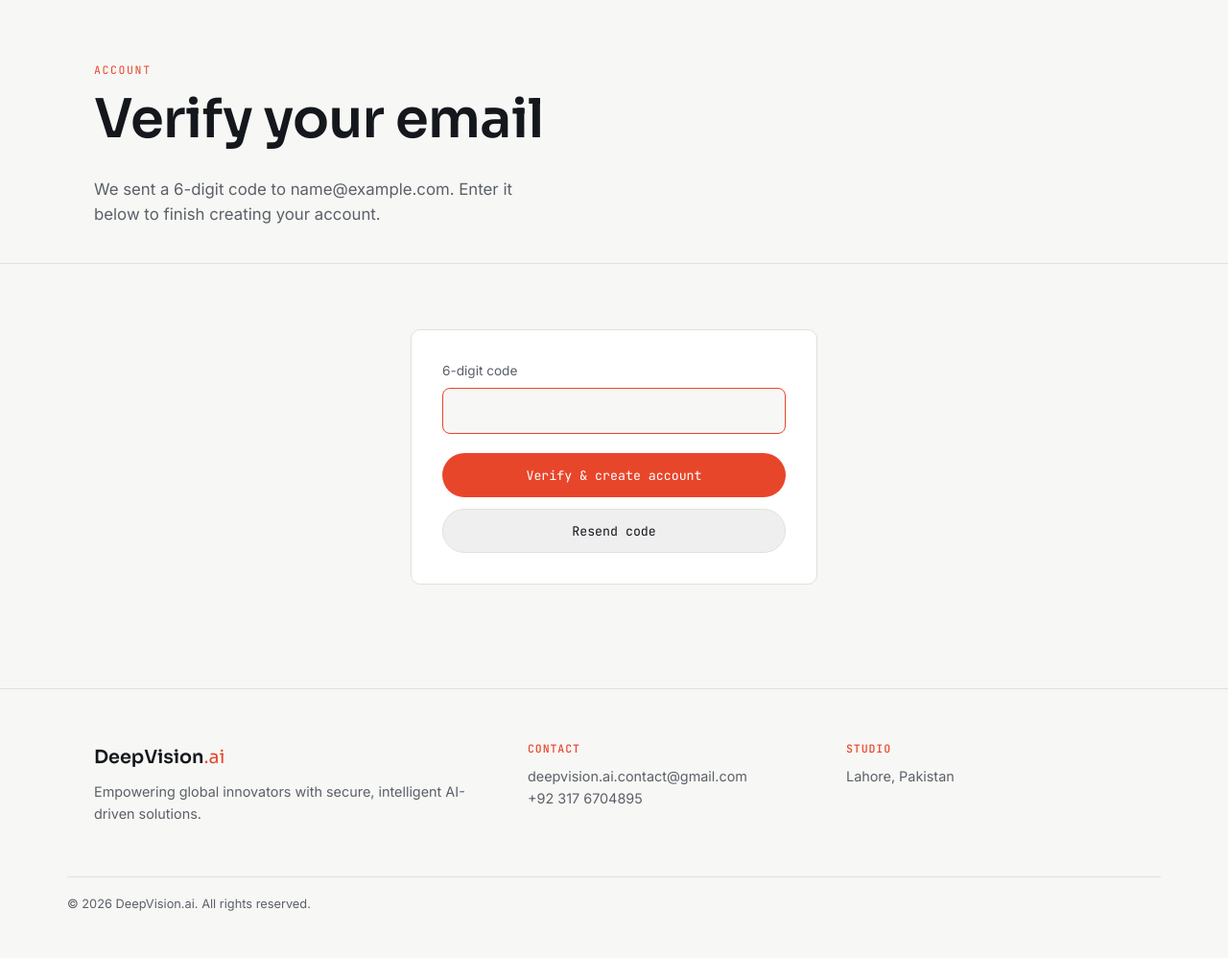
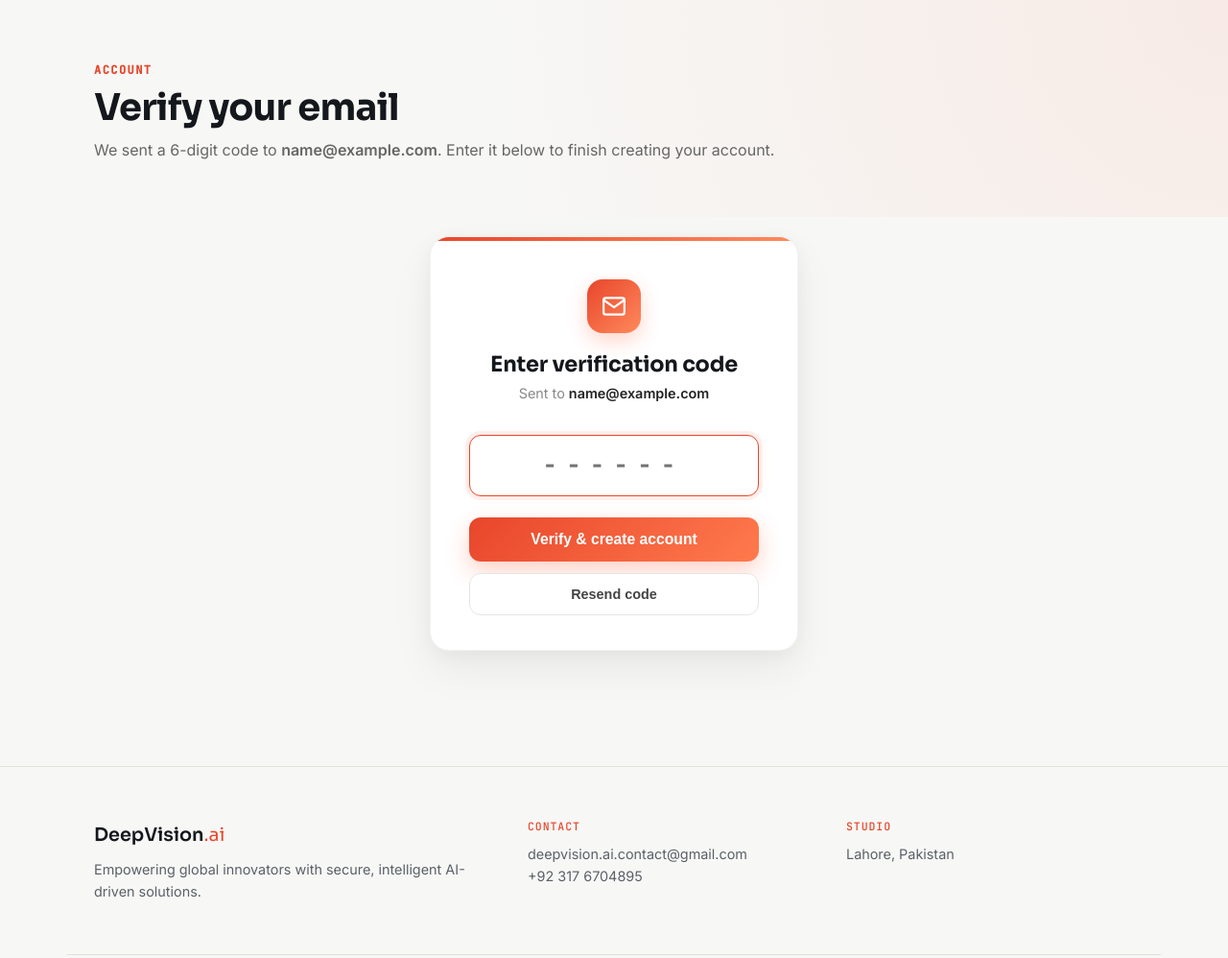
Before and after one commit to AbdulWahab4845/deepvision-site, a FastAPI app: template templates/signup_verify.html in a window 1280 px wide. Shown: the part 75-1073 px from the top of the page at 96% size. Before the commit the page ends 1024 px from the top, so only its background shows below. Run offline with FastAPI, Linux system fonts and the light colour scheme; the template is opened without the code that fills it: most values are stand-ins (such as "Sample title", 1, 10 or a date in 2020).

Commit message:
Redesign signup verification page
Updated the signup verification page with a new design and improved error handling.

```diff
--- a/templates/signup_verify.html
+++ b/templates/signup_verify.html
@@ -1,28 +1,120 @@
 {% extends "base.html" %}
 {% block title %}Verify your email — DeepVision.ai{% endblock %}
 {% block content %}
-<section class="page-hero">
+
+<style>
+  .auth-hero {
+    background: radial-gradient(circle at top right, rgba(255, 90, 54, 0.08), transparent 60%),
+                var(--bg, #fafafa);
+    padding: 64px 0 40px;
+  }
+  .auth-hero .eyebrow {
+    letter-spacing: 0.12em; text-transform: uppercase; font-size: 0.75rem;
+    font-weight: 600; color: var(--accent, #ff5a36); margin-bottom: 8px;
+  }
+  .auth-hero h1 { font-size: 2.4rem; font-weight: 800; margin: 0; letter-spacing: -0.02em; }
+  .auth-hero p.sub { margin-top: 10px; color: #666; font-size: 1rem; }
+
+  .auth-card-section { padding: 20px 0 80px; }
+  .auth-card {
+    background: #fff; border-radius: 20px;
+    box-shadow: 0 4px 20px rgba(0,0,0,0.04), 0 20px 45px rgba(0,0,0,0.06);
+    padding: 44px 40px 36px; border: 1px solid rgba(0,0,0,0.05);
+    position: relative; overflow: hidden; text-align: center;
+  }
+  .auth-card::before {
+    content: ""; position: absolute; top: 0; left: 0; right: 0; height: 4px;
+    background: linear-gradient(90deg, var(--accent, #ff5a36), #ff8a5c);
+  }
+  .auth-icon {
+    width: 56px; height: 56px; border-radius: 16px;
+    background: linear-gradient(135deg, var(--accent, #ff5a36), #ff8a5c);
+    display: flex; align-items: center; justify-content: center; margin: 0 auto 20px;
+    box-shadow: 0 8px 20px rgba(255, 90, 54, 0.25);
+  }
+  .auth-icon svg { width: 26px; height: 26px; stroke: #fff; }
+  .auth-card h2 { font-size: 1.4rem; font-weight: 700; margin: 0 0 6px; }
+  .auth-card .subtitle { color: #888; font-size: 0.9rem; margin-bottom: 8px; }
+  .auth-card .email-highlight { color: #222; font-weight: 700; }
+
+  .otp-input {
+    width: 100%; box-sizing: border-box; padding: 16px; border-radius: 12px;
+    border: 1.5px solid #e5e5e5; background: #fafafa; font-size: 1.4rem;
+    text-align: center; letter-spacing: 0.5em; font-weight: 700;
+    margin: 24px 0 8px; transition: border-color 0.2s ease, background 0.2s ease, box-shadow 0.2s ease;
+  }
+  .otp-input:focus {
+    outline: none; border-color: var(--accent, #ff5a36); background: #fff;
+    box-shadow: 0 0 0 4px rgba(255, 90, 54, 0.1);
+  }
+
+  .btn-auth {
+    width: 100%; padding: 14px; border-radius: 12px; border: none;
+    background: linear-gradient(135deg, var(--accent, #ff5a36), #ff7a4d);
+    color: #fff; font-weight: 700; font-size: 0.98rem; cursor: pointer;
+    box-shadow: 0 10px 24px rgba(255, 90, 54, 0.28);
+    transition: transform 0.15s ease, box-shadow 0.15s ease; margin-top: 14px;
+  }
+  .btn-auth:hover { transform: translateY(-1px); box-shadow: 0 14px 30px rgba(255, 90, 54, 0.35); }
+  .btn-auth:active { transform: translateY(0); }
+
+  .btn-resend {
+    width: 100%; padding: 13px; border-radius: 12px;
+    border: 1.5px solid #e5e5e5; background: #fff; color: #444;
+    font-weight: 600; font-size: 0.9rem; cursor: pointer;
+    margin-top: 12px; transition: border-color 0.2s ease, color 0.2s ease, background 0.2s ease;
+  }
+  .btn-resend:hover {
+    border-color: var(--accent, #ff5a36); color: var(--accent, #ff5a36); background: #fff8f6;
+  }
+
+  .form-error-modern {
+    background: #fff2f0; border: 1px solid #ffd6cf; color: #c9401f;
+    padding: 12px 16px; border-radius: 10px; font-size: 0.88rem; margin-bottom: 4px; text-align: left;
+  }
+</style>
+
+<section class="auth-hero">
   <div class="wrap">
     <p class="eyebrow">Account</p>
     <h1>Verify your email</h1>
-    <p class="page-hero-lede">We sent a 6-digit code to {{ email }}. Enter it below to finish creating your account.</p>
+    <p class="sub">We sent a 6-digit code to <strong>{{ email }}</strong>. Enter it below to finish creating your account.</p>
   </div>
 </section>
-<section class="section">
-  <div class="wrap" style="max-width: 480px;">
-    <div class="contact-form-wrap">
-      {% if error %}<p class="field-error" style="margin-bottom: 16px;">{{ error }}</p>{% endif %}
-      <form class="contact-form" method="post" action="/signup/verify">
-        <div class="field">
-          <label for="code">6-digit code</label>
-          <input type="text" id="code" name="code" inputmode="numeric" maxlength="6"
-                 autocomplete="one-time-code" autofocus
-                 style="text-align: center; letter-spacing: 0.3em; font-size: 1.2rem;">
-        </div>
-        <button type="submit" class="btn btn-primary btn-block">Verify &amp; create account</button>
+
+<section class="auth-card-section">
+  <div class="wrap" style="max-width: 440px;">
+    <div class="auth-card">
+      <div class="auth-icon">
+        <svg viewBox="0 0 24 24" fill="none" stroke-width="2" stroke-linecap="round" stroke-linejoin="round">
+          <path d="M4 4h16c1.1 0 2 .9 2 2v12c0 1.1-.9 2-2 2H4c-1.1 0-2-.9-2-2V6c0-1.1.9-2 2-2z"></path>
+          <polyline points="22,6 12,13 2,6"></polyline>
+        </svg>
+      </div>
+      <h2>Enter verification code</h2>
+      <p class="subtitle">Sent to <span class="email-highlight">{{ email }}</span></p>
+
+      {% if error %}
+        <p class="form-error-modern">{{ error }}</p>
+      {% endif %}
+
+      <form method="post" action="/signup/verify">
+        <input
+          type="text"
+          id="code"
+          name="code"
+          class="otp-input"
+          inputmode="numeric"
+          maxlength="6"
+          autocomplete="one-time-code"
+          autofocus
+          placeholder="------"
+        >
+        <button type="submit" class="btn-auth">Verify &amp; create account</button>
       </form>
-      <form method="post" action="/signup/resend-code" style="margin-top: 12px;">
-        <button type="submit" class="btn btn-ghost btn-block">Resend code</button>
+
+      <form method="post" action="/signup/resend-code">
+        <button type="submit" class="btn-resend">Resend code</button>
       </form>
     </div>
   </div>
```
